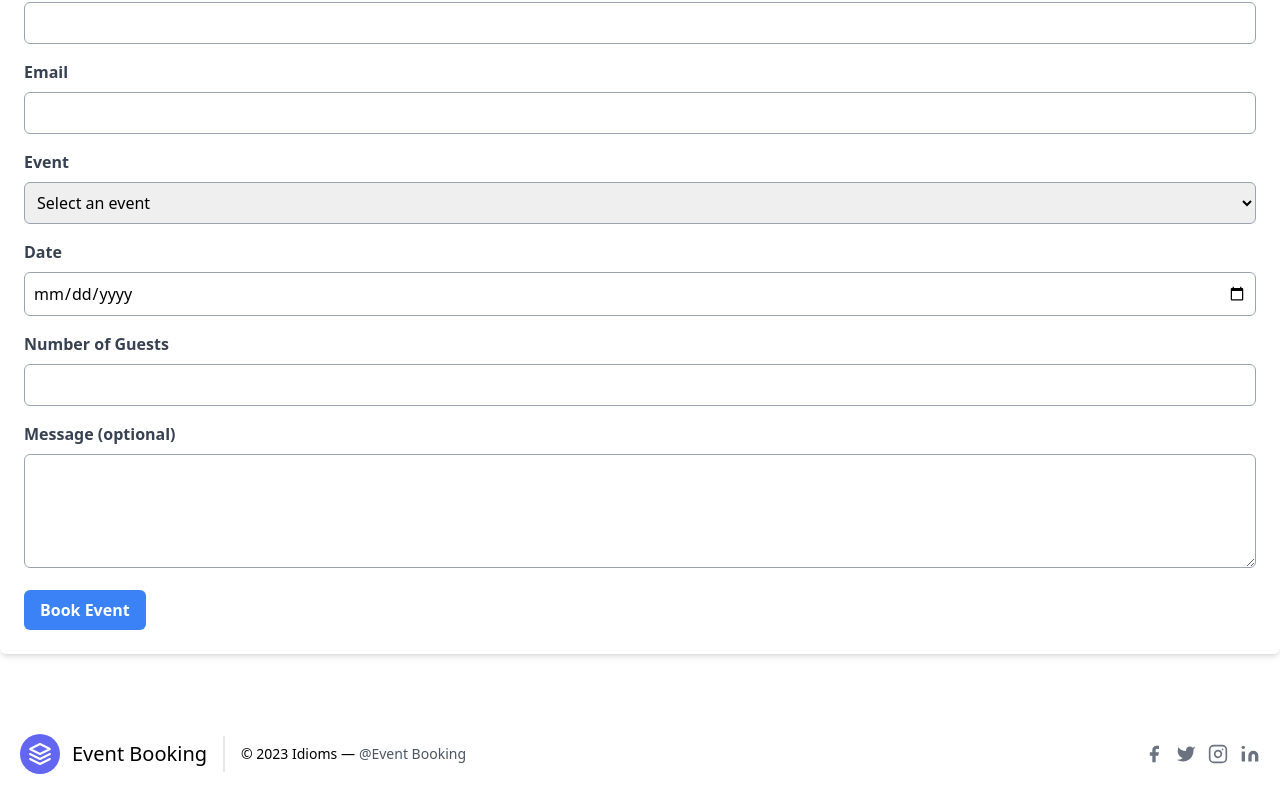
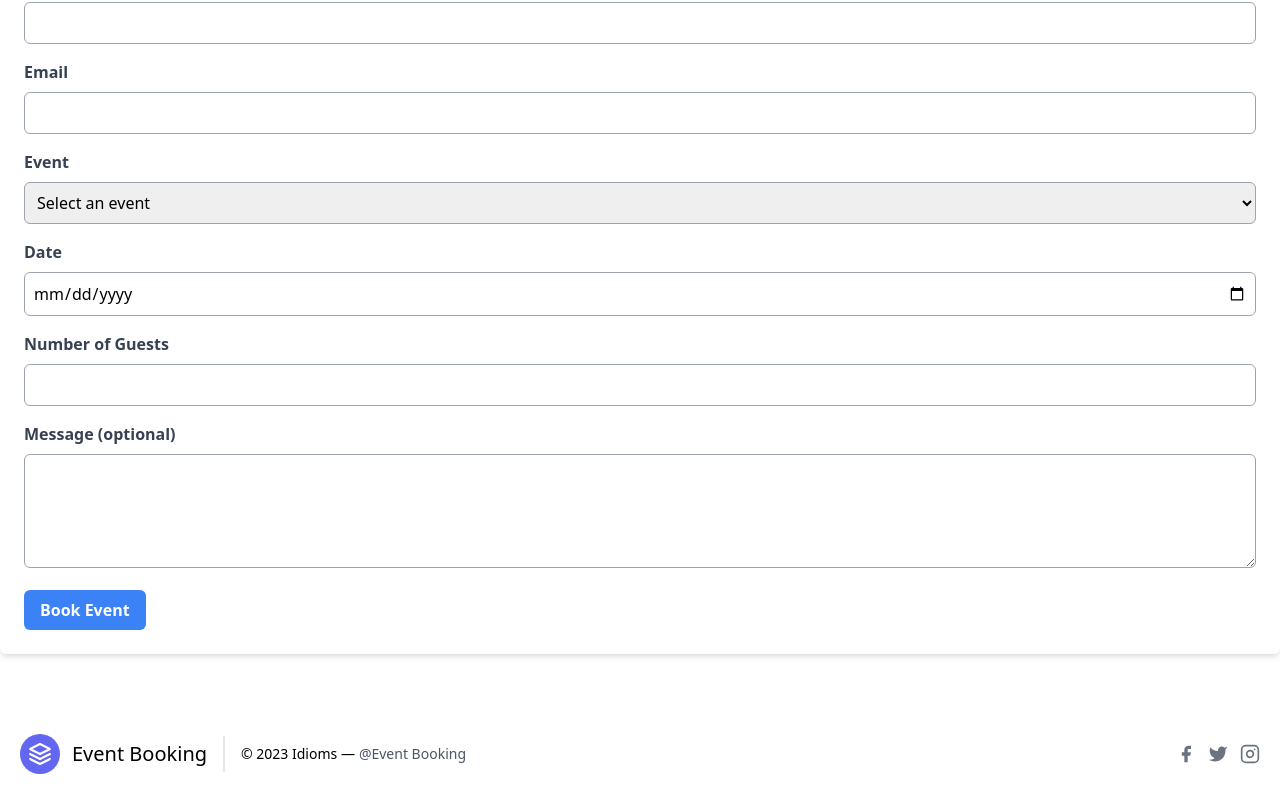
Before and after one commit to karantec/BeautySalon, a Next.js app: page / in a window 1280 px wide. Shown: the part 5017-5823 px from the top of the page. Built offline with nearby package versions, Linux system fonts and the light colour scheme.

Commit message:
Update Footer.js

```diff
--- a/src/pages/Footer.js
+++ b/src/pages/Footer.js
@@ -14,28 +14,23 @@ const Footer = () => {
           <a href="https://twitter.com/knyttneve" className="text-gray-600 ml-1" rel="noopener noreferrer" target="_blank">@Event Booking</a>
         </p>
         <span className="inline-flex sm:ml-auto sm:mt-0 mt-4 justify-center sm:justify-start">
-          <a className="text-gray-500">
+          <a href="https://www.facebook.com/profile.php?id=100092486060047" className="text-gray-500">
             <svg fill="currentColor" strokeLinecap="round" strokeLinejoin="round" strokeWidth="2" className="w-5 h-5" viewBox="0 0 24 24">
               <path d="M18 2h-3a5 5 0 00-5 5v3H7v4h3v8h4v-8h3l1-4h-4V7a1 1 0 011-1h3z"></path>
             </svg>
           </a>
-          <a className="ml-3 text-gray-500">
+          <a  href=" " className="ml-3 text-gray-500">
             <svg fill="currentColor" strokeLinecap="round" strokeLinejoin="round" strokeWidth="2" className="w-5 h-5" viewBox="0 0 24 24">
               <path d="M23 3a10.9 10.9 0 01-3.14 1.53 4.48 4.48 0 00-7.86 3v1A10.66 10.66 0 013 4s-4 9 5 13a11.64 11.64 0 01-7 2c9 5 20 0 20-11.5a4.5 4.5 0 00-.08-.83A7.72 7.72 0 0023 3z"></path>
             </svg>
           </a>
-          <a className="ml-3 text-gray-500">
+          <a  href="https://www.instagram.com/dreamdayevent6/" className="ml-3 text-gray-500">
             <svg fill="none" stroke="currentColor" strokeLinecap="round" strokeLinejoin="round" strokeWidth="2" className="w-5 h-5" viewBox="0 0 24 24">
               <rect width="20" height="20" x="2" y="2" rx="5" ry="5"></rect>
               <path d="M16 11.37A4 4 0 1112.63 8 4 4 0 0116 11.37zm1.5-4.87h.01"></path>
             </svg>
           </a>
-          <a className="ml-3 text-gray-500">
-            <svg fill="currentColor" stroke="currentColor" strokeLinecap="round" strokeLinejoin="round" strokeWidth="0" className="w-5 h-5" viewBox="0 0 24 24">
-              <path stroke="none" d="M16 8a6 6 0 016 6v7h-4v-7a2 2 0 00-2-2 2 2 0 00-2 2v7h-4v-7a6 6 0 016-6zM2 9h4v12H2z"></path>
-              <circle cx="4" cy="4" r="2" stroke="none"></circle>
-            </svg>
-          </a>
+
         </span>
       </div>
     </footer></div>
```
